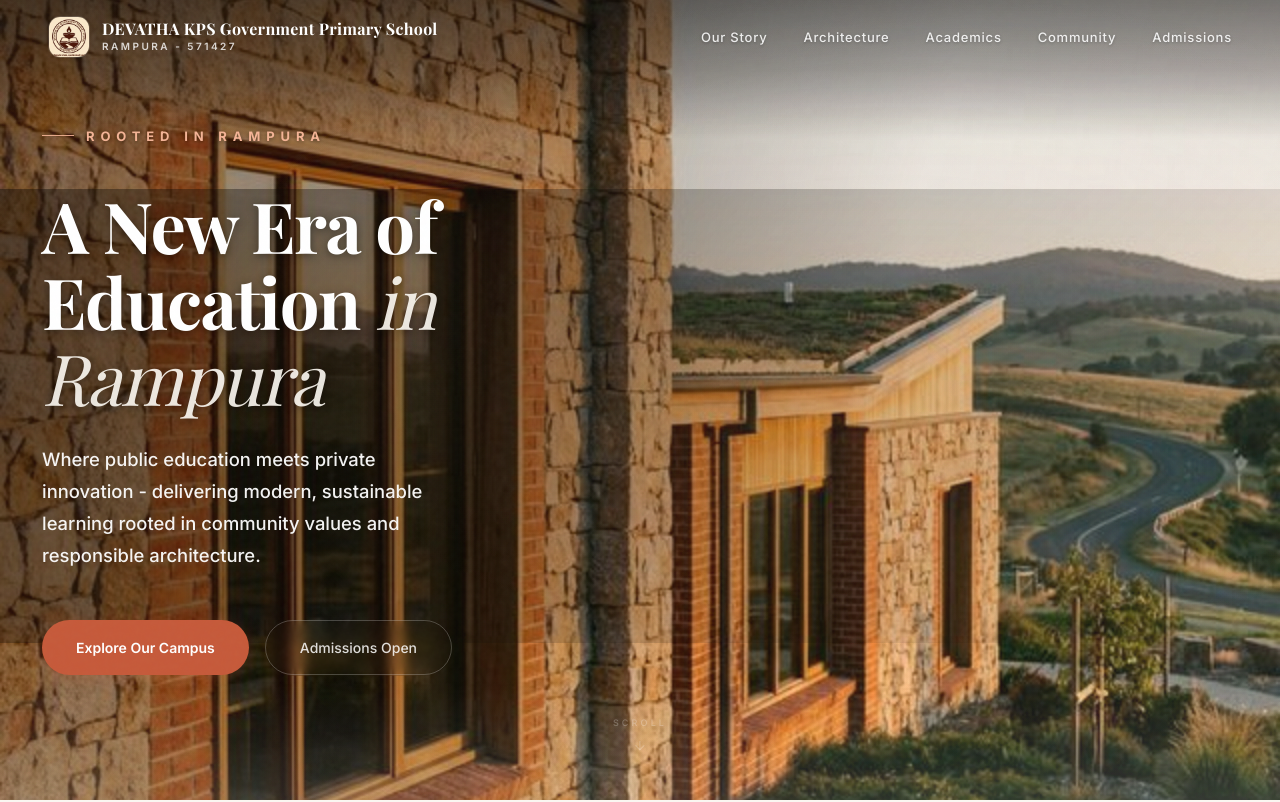
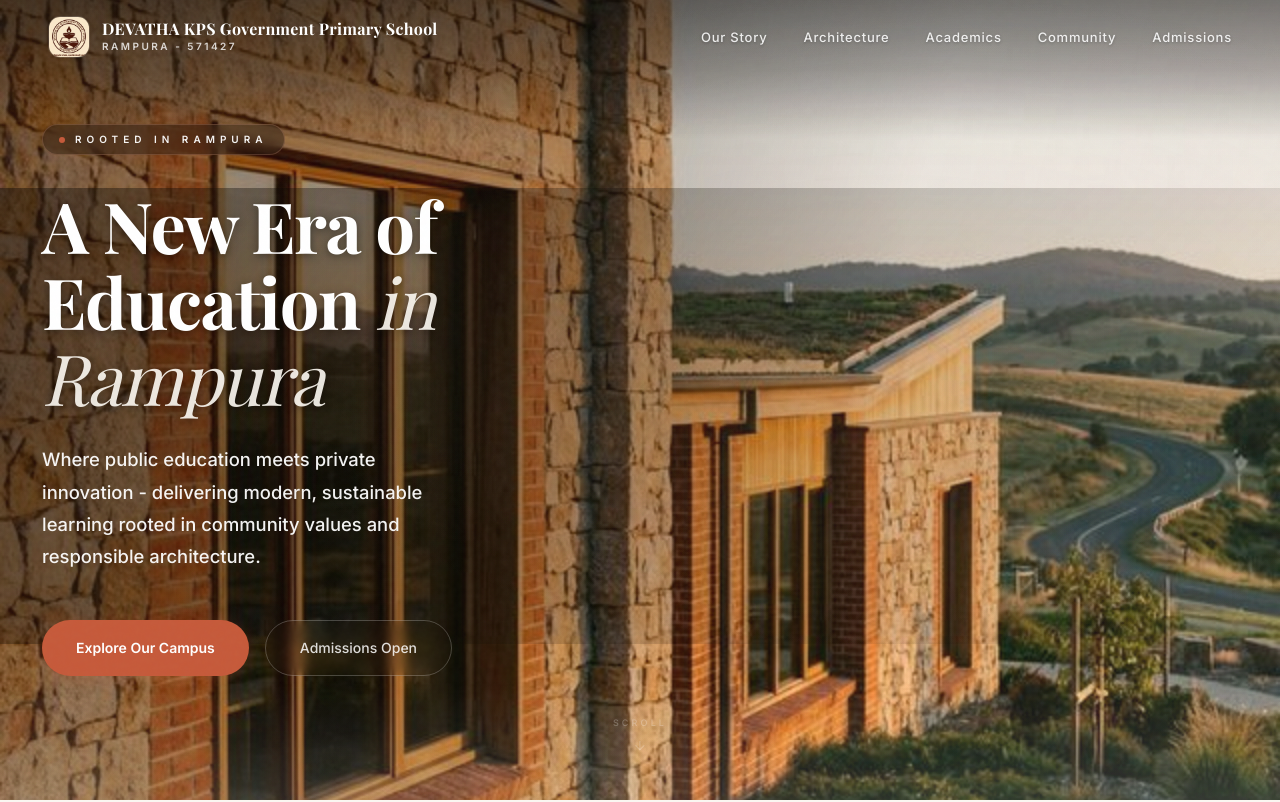
Before and after one commit to rakshithsantosh/devathaKPS, a Next.js app: page / in a window 1280 px wide. Shown: the top 802 px of the page. Built offline with nearby package versions, Linux system fonts and the light colour scheme; a web font is replaced by a local one.

Commit message:
ui fixes

```diff
--- a/src/components/AcademicExcellence.tsx
+++ b/src/components/AcademicExcellence.tsx
@@ -38,7 +38,7 @@ const programs = [
     },
     {
         icon: GraduationCap,
-        title: "Expanding to Grade 10",
+        title: "Expanding to Standard 10",
         desc: "Extension to 10th Standard in progress - serving the growing educational needs of Rampura.",
         highlight: true,
     },
@@ -101,7 +101,7 @@ export default function AcademicExcellence() {
                                     letterSpacing: "0.02em",
                                 }}
                             >
-                                LKG UKG and Classes 1 – 5 &bull; English Medium
+                                LKG UKG and Standard 1 – 5 &bull; English Medium
                             </span>
                         </div>
                     </div>
--- a/src/components/Community.tsx
+++ b/src/components/Community.tsx
@@ -151,7 +151,7 @@ export default function Community() {
                             marginBottom: 20,
                         }}
                     >
-                        Devatha KPS isn&apos;t just a school built in a village - it&apos;s a
+                        Devatha KPS Government Primary School isn&apos;t just a school built in a village - it&apos;s a
                         school built by a village. Every decision reflects the aspirations and
                         needs of Rampura&apos;s families.
                     </p>
--- a/src/components/Footer.tsx
+++ b/src/components/Footer.tsx
@@ -53,7 +53,7 @@ export default function Footer() {
                                             margin: 0,
                                         }}
                                     >
-                                        Devatha KPS
+                                        Devatha KPS Government Primary School
                                     </h3>
                                 </div>
                             </div>
@@ -99,7 +99,9 @@ export default function Footer() {
                                         margin: 0,
                                     }}
                                 >
-                                    Rampura Village, Karnataka
+                                    Devatha KPS Government Primary School
+                                    <br />
+                                    Rampura Village, Karnataka - 571427
                                     <br />
                                     India
                                 </p>
--- a/src/components/Hero.tsx
+++ b/src/components/Hero.tsx
@@ -182,27 +182,30 @@ export default function Hero() {
 
                     {/* Label */}
                     <motion.div
-                        initial={{ opacity: 0, y: 20 }}
-                        animate={{ opacity: 1, y: 0 }}
-                        transition={{ duration: 0.7, delay: 0.3, ease: textEase }}
+                        initial={{ opacity: 0, x: -10 }}
+                        animate={{ opacity: 1, x: 0 }}
+                        transition={{ duration: 0.8, delay: 0.4, ease: textEase }}
                         style={{
-                            display: "flex",
+                            display: "inline-flex",
                             alignItems: "center",
-                            gap: 12,
-                            marginBottom: 40,
+                            padding: "6px 16px",
+                            backgroundColor: "rgba(20, 14, 10, 0.35)",
+                            backdropFilter: "blur(8px)",
+                            border: "1px solid rgba(244, 180, 150, 0.2)",
+                            borderRadius: 100,
+                            marginBottom: 32,
                             position: "relative",
                         }}
                     >
-                        <div style={{ width: 32, height: 1, backgroundColor: "rgba(244, 180, 150, 0.9)" }} />
+                        <div style={{ width: 6, height: 6, borderRadius: "50%", backgroundColor: "#C65A3A", marginRight: 10 }} />
                         <span
                             style={{
-                                color: "rgba(244, 180, 150, 1)",
+                                color: "rgba(255, 255, 255, 0.95)",
                                 fontFamily: "'Inter', sans-serif",
-                                fontWeight: 700,
-                                fontSize: 13,
-                                letterSpacing: "0.45em",
+                                fontWeight: 600,
+                                fontSize: 10,
+                                letterSpacing: "0.5em",
                                 textTransform: "uppercase" as const,
-                                textShadow: "0 1px 4px rgba(0,0,0,0.4)",
                             }}
                         >
                             Rooted in Rampura
--- a/src/components/Story.tsx
+++ b/src/components/Story.tsx
@@ -11,7 +11,7 @@ gsap.registerPlugin(ScrollTrigger);
 
 const stats = [
     { value: "LKG & UKG", label: "Foundation Years" },
-    { value: "1–5", label: "Grades Offered" },
+    { value: "1–5", label: "Standard Offered" },
     { value: "100%", label: "Sustainable Materials", accent: true },
     { value: "10th", label: "Expansion Coming" },
 ];
```
